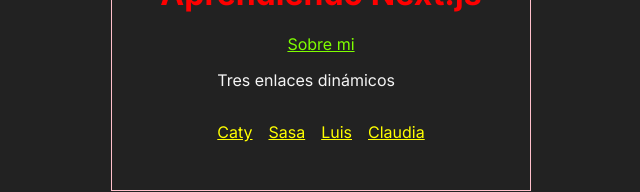
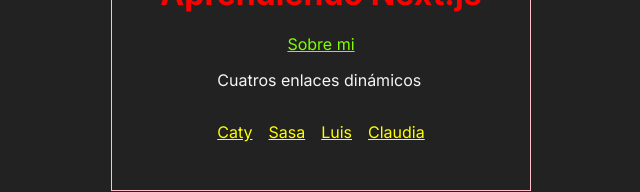
Before and after one commit to catharygr/aprendiendo-next-framework, a Next.js app: page / in a window 1280 px wide. Shown: the part 561-753 px from the top of the page, without its empty margins (319-959 px from the left). Built offline with nearby package versions, Linux system fonts and the light colour scheme.

Commit message:
Practicando useRouter

```diff
--- a/src/app/blog/[blogID]/page.js
+++ b/src/app/blog/[blogID]/page.js
@@ -1,3 +1,4 @@
+/* eslint-disable react-hooks/exhaustive-deps */
 "use client";
 import { data } from "@/app/data";
 import { useRouter } from "next/navigation";
--- a/src/app/page.js
+++ b/src/app/page.js
@@ -14,7 +14,7 @@ export default function Home() {
         Sobre mi
       </Link>
       <div>
-        <p>Tres enlaces dinámicos</p>
+        <p>Cuatros enlaces dinámicos</p>
         <div className={styles.linkContainer}>
           {data.map((item) => (
             <Link href={`/blog/${item.id}`} key={item.id}>
```
